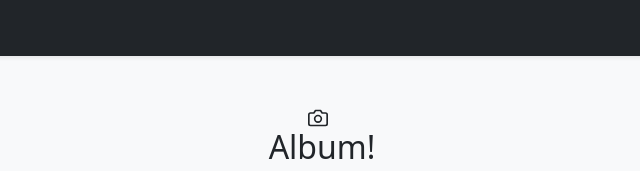
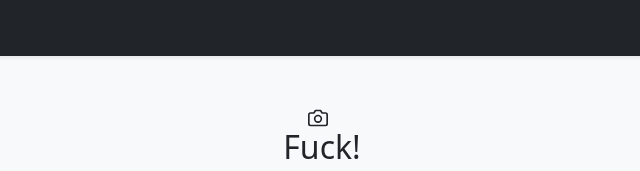
Before and after one commit to ShiboSheng/imageSearchFrontend, a plain HTML site: page index.html in a window 1280 px wide. Shown: the top 171 px of the page, 318-958 px from the left. Drawn offline with nearby package versions, Linux system fonts and the light colour scheme.

Commit message:
Update index.html

```diff
--- a/index.html
+++ b/index.html
@@ -42,7 +42,7 @@
   <main class="bg-light">
     <section class="py-5 text-center container">
       <svg xmlns="http://www.w3.org/2000/svg" width="20" height="20" fill="none" stroke="currentColor" stroke-linecap="round" stroke-linejoin="round" stroke-width="2" aria-hidden="true" class="me-2" viewBox="0 0 24 24"><path d="M23 19a2 2 0 0 1-2 2H3a2 2 0 0 1-2-2V8a2 2 0 0 1 2-2h4l2-3h6l2 3h4a2 2 0 0 1 2 2z"/><circle cx="12" cy="13" r="4"/></svg>
-      <h2>Album!</h2>
+      <h2>Fuck!</h2>
       <form class="bar row" onsubmit="return search_photos(this)">
         <div class="searchbar col-auto">
           <input type="search" class="form-control form-control-dark" placeholder="Search..." name="query" id="search-bar">
```
